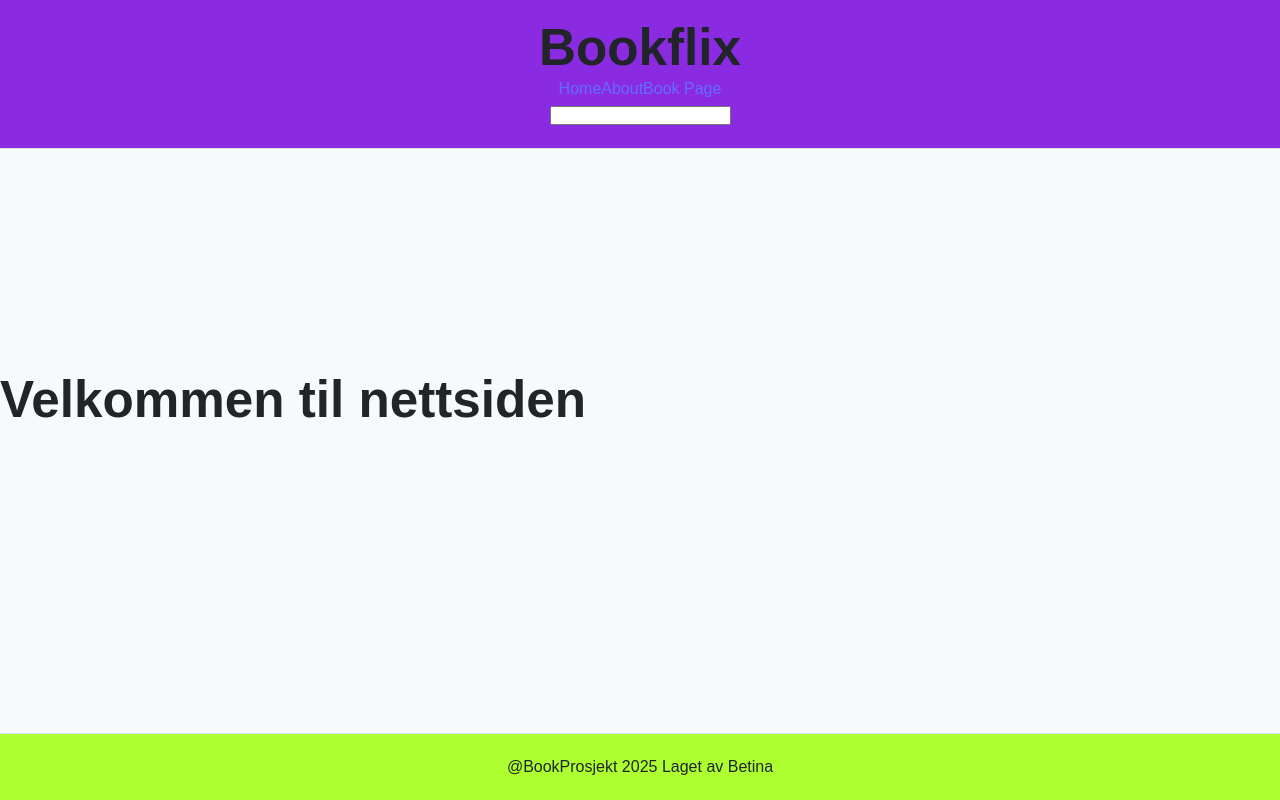
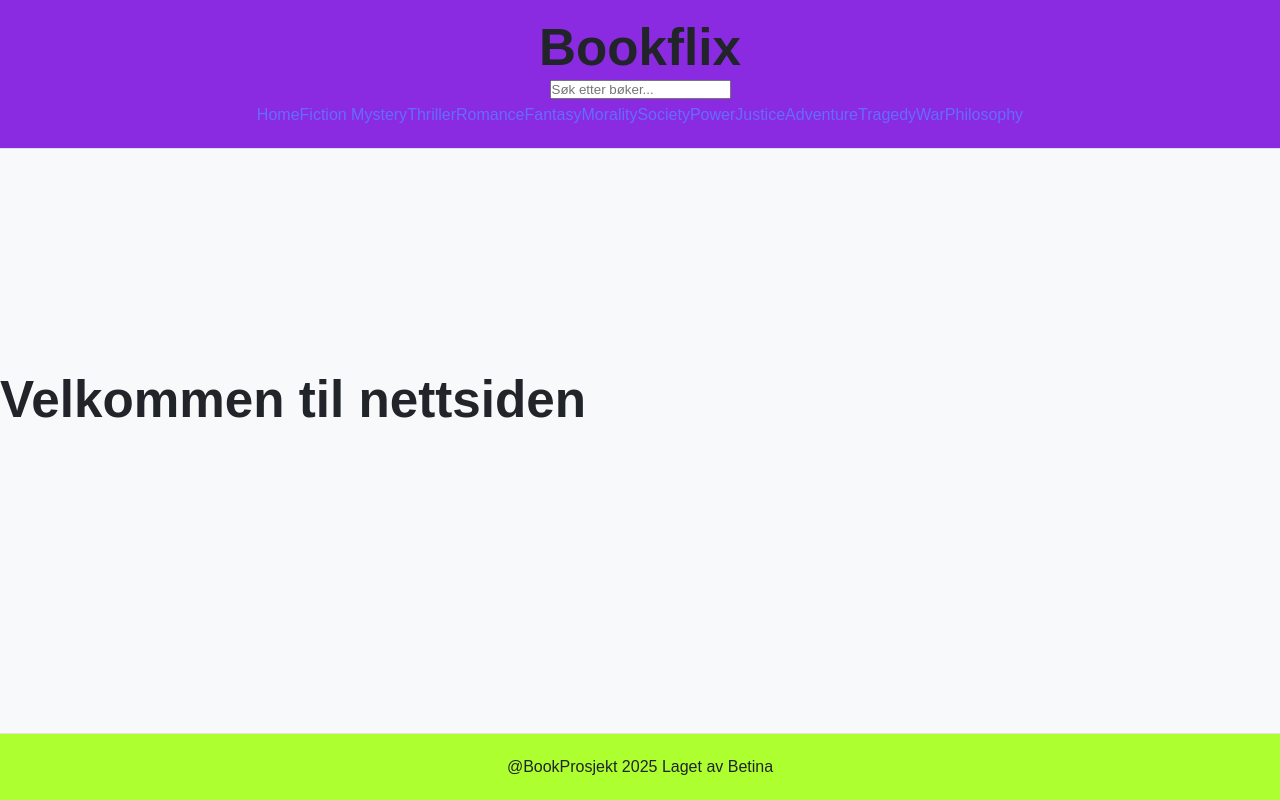
Before and after one commit to Betina9/Gutendex, a React (Vite) app in the folder gutendex/: page / in a window 1280 px wide. Built offline with nearby package versions, Linux system fonts and the light colour scheme.

Commit message:
Refactor Header component, update routing to remove AboutPage, and implement BooksPage with book fetching functionality

```diff
--- a/gutendex/src/components/Header.jsx
+++ b/gutendex/src/components/Header.jsx
@@ -4,12 +4,23 @@ export default function Header() {
   return (
     <header>
       <h1>Bookflix</h1>
+      <input type="text" placeholder="Søk etter bøker..." />
       <nav>
         <Link to="/">Home</Link>
-        <Link to="/about">About</Link>
-        <Link to="/products/dffsd">Book Page</Link>
+        <Link to="/about">Fiction</Link>
+        <Link to="/products/dffsd"> Mystery</Link>
+        <Link to="/">Thriller</Link>
+        <Link to="/">Romance</Link>
+        <Link to="/">Fantasy</Link>
+        <Link to="/">Morality</Link>
+        <Link to="/">Society</Link>
+        <Link to="/">Power</Link>
+        <Link to="/">Justice</Link>
+        <Link to="/">Adventure</Link>
+        <Link to="/">Tragedy</Link>
+        <Link to="/">War</Link>
+        <Link to="/">Philosophy</Link>
       </nav>
-      <input type="text" />
     </header>
   );
 }
--- a/gutendex/src/main.jsx
+++ b/gutendex/src/main.jsx
@@ -4,7 +4,6 @@ import { createBrowserRouter, RouterProvider } from "react-router-dom";
 import "./index.css";
 //Router components
 import App from "./App.jsx";
-import AboutPage from "./pages/AboutPage.jsx";
 import HomePage from "./pages/Homepage.jsx";
 import BookPage from "./pages/BookPage.jsx";
 import ProductsPage from "./pages/BooksPage.jsx";
@@ -18,10 +17,6 @@ const router = createBrowserRouter([
       {
         index: true,
         element: <HomePage />,
-      },
-      {
-        path: "/about",
-        element: <AboutPage />,
       },
       {
         path: "/books",
--- a/gutendex/src/pages/AboutPage.jsx
+++ /dev/null
@@ -1,8 +0,0 @@
-export default function AboutPage() {
-  return (
-    <div>
-      {" "}
-      <p> Yooo</p>{" "}
-    </div>
-  );
-}
--- a/gutendex/src/pages/BooksPage.jsx
+++ b/gutendex/src/pages/BooksPage.jsx
@@ -1,4 +1,22 @@
-export default function ProductsPage() {
-  const products = {};
-  return <div>Her er produktene våre:</div>;
+import { useEffect, useState } from "react";
+
+export default function BooksPage() {
+  const [books, setBooks] = useState([]);
+
+  useEffect(() => {
+    fetch("https://gutendex.com/books")
+      .then((response) => response.json())
+      .then((data) => setBooks(data.results));
+  }, []);
+
+  return (
+    <div>
+      <h2>Our books:</h2>
+      <ul>
+        {books.map((book) => (
+          <li key={book.id}>{book.title}</li>
+        ))}
+      </ul>
+    </div>
+  );
 }
```
